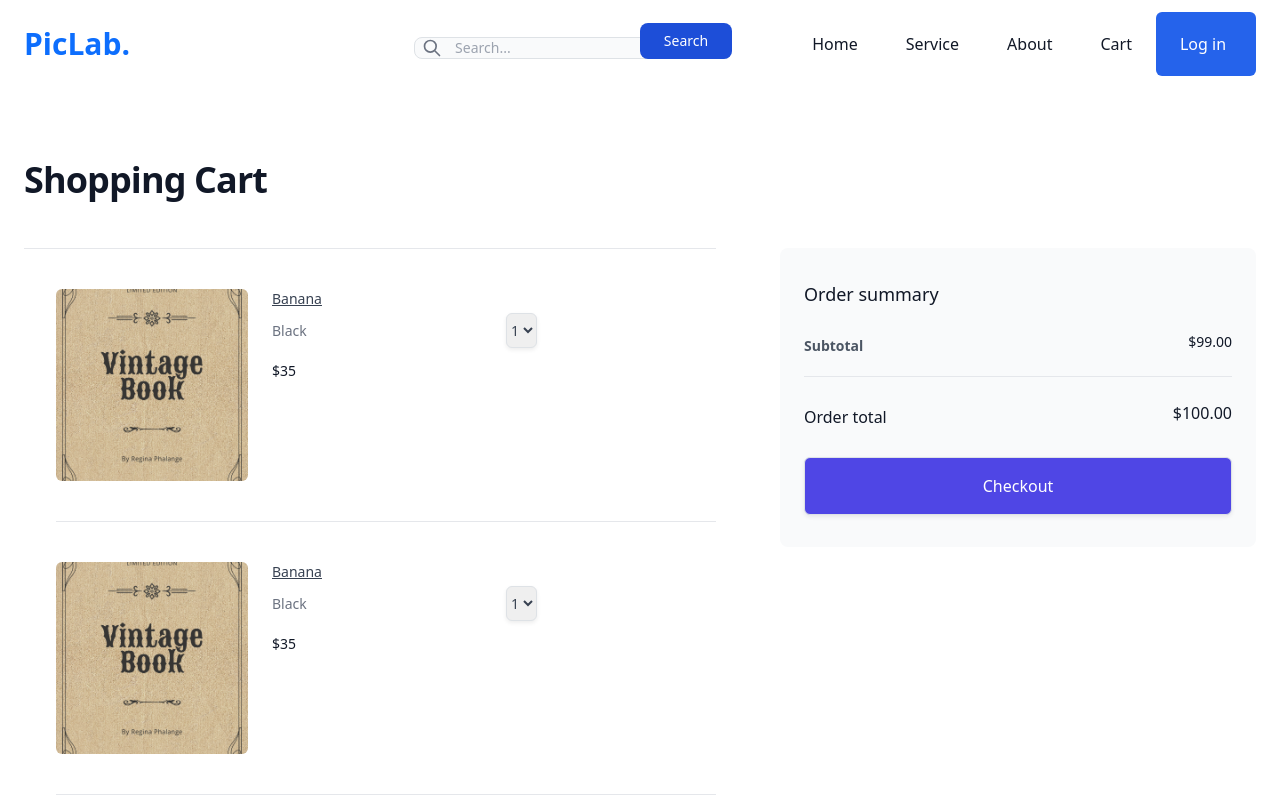
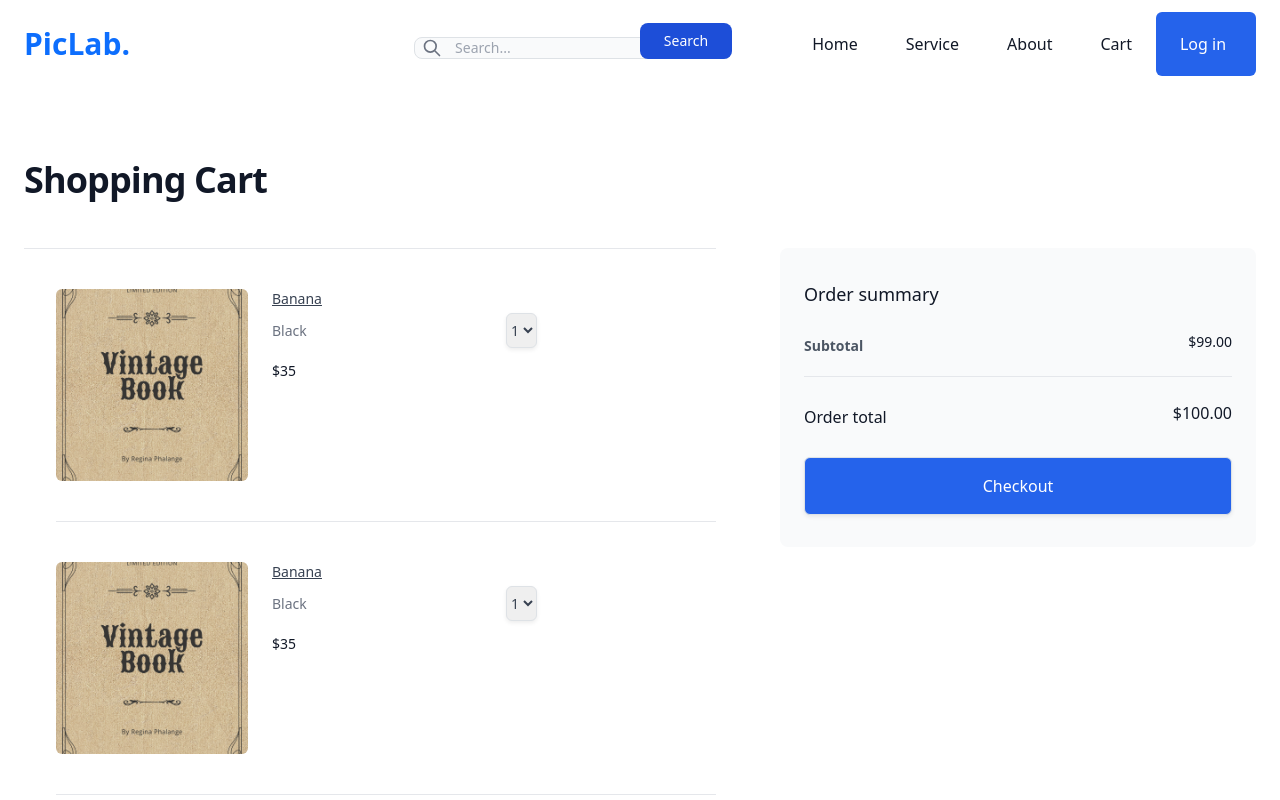
Before and after one commit to sniffex/Pic-Lab, a React (Create React App) app: page /cart in a window 1280 px wide. Shown: the top 800 px of the page. Built offline with nearby package versions, Linux system fonts and the light colour scheme; no server answers.

Commit message:
cart color

```diff
--- a/src/Pages/CartItem.js
+++ b/src/Pages/CartItem.js
@@ -179,7 +179,7 @@ const CartItem = () => {
               <div className="mt-6">
                 <button
                   type="submit"
-                  className="w-full bg-indigo-600 border border-transparent rounded-md shadow-sm py-3 px-4 text-base font-medium text-white hover:bg-indigo-700 focus:outline-none focus:ring-2 focus:ring-offset-2 focus:ring-offset-gray-50 focus:ring-indigo-500"
+                  className="w-full bg-blue-600 border border-transparent rounded-md shadow-sm py-3 px-4 text-base font-medium text-white hover:bg-indigo-700 focus:outline-none focus:ring-2 focus:ring-offset-2 focus:ring-offset-gray-50 focus:ring-indigo-500"
                 >
                   Checkout
                 </button>
```
